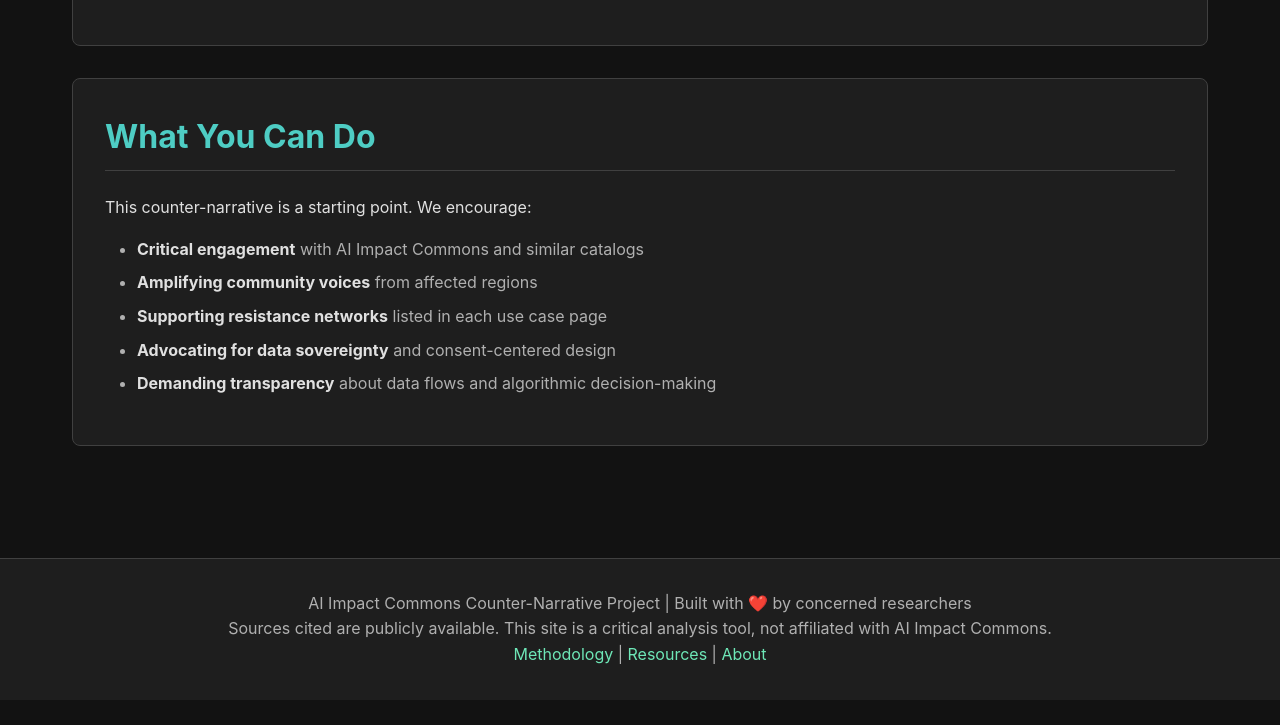
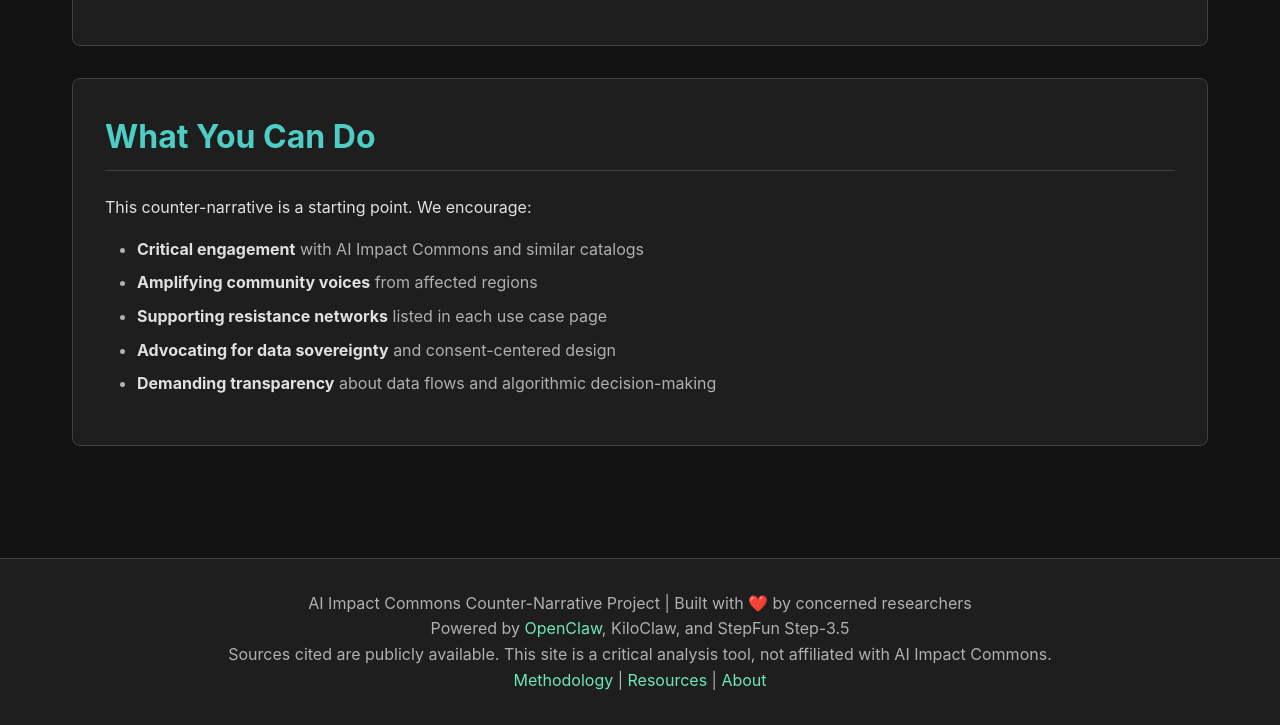
Before and after one commit to CCAgentOrg/ai-impact-critique, a plain HTML site: page index.html in a window 1280 px wide. Shown: the part 2302-3027 px from the top of the page. Before the commit the page ends 3002 px from the top, so only its background shows below. Drawn offline with Linux system fonts and the light colour scheme.

Commit message:
Add powered-by attribution and minor UI polish

```diff
--- a/index.html
+++ b/index.html
@@ -136,6 +136,7 @@
 
   <footer class="site-footer">
     <p>AI Impact Commons Counter-Narrative Project | Built with ❤️ by concerned researchers</p>
+    <p>Powered by <a href="https://openclaw.ai" target="_blank">OpenClaw</a>, KiloClaw, and StepFun Step-3.5</p>
     <p>Sources cited are publicly available. This site is a critical analysis tool, not affiliated with AI Impact Commons.</p>
     <p><a href="methodology.html">Methodology</a> | <a href="resources.html">Resources</a> | <a href="about.html">About</a></p>
   </footer>
```
Also changed, not shown: pages/aymurai-argentina.html (+1 -0 lines), pages/blue-dot-labour.html (+1 -0 lines), pages/courtroom-transcription-india.html (+1 -0 lines), pages/farmer-credit-scoring.html (+1 -0 lines), pages/novissi-togo.html (+1 -0 lines), pages/project-saathi-india.html (+1 -0 lines), pages/prompts-maternal-health.html (+1 -0 lines), pages/thermalytix-health-screening.html (+1 -0 lines), pages/traceability-cote-ivoire.html (+1 -0 lines), pages/voice-infrastructure-india.html (+1 -0 lines).
